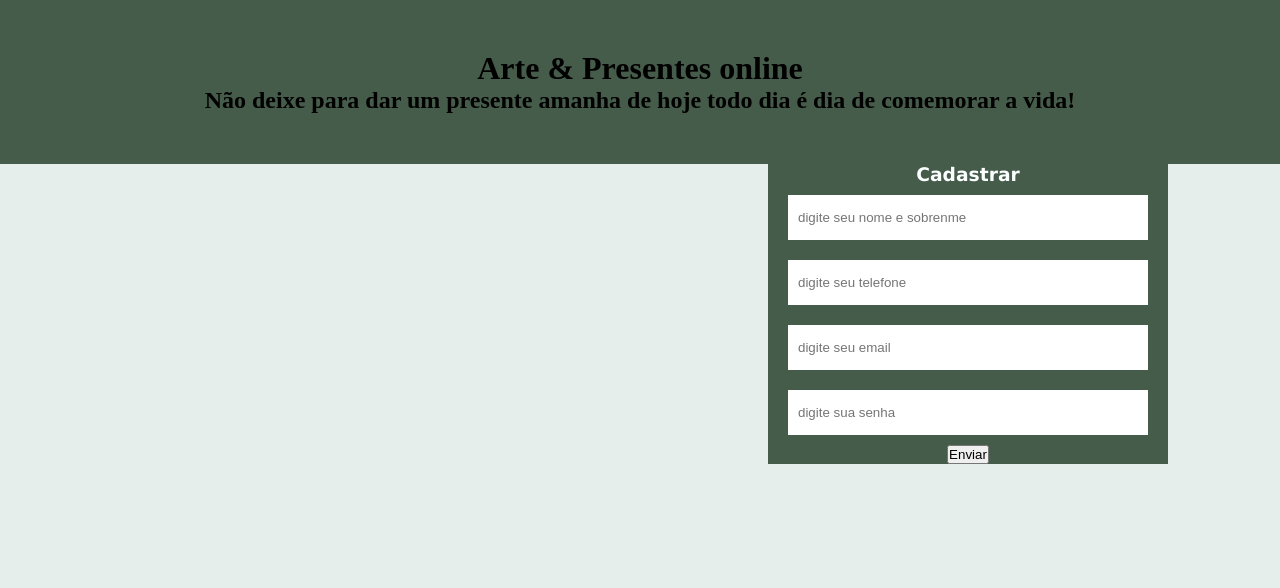
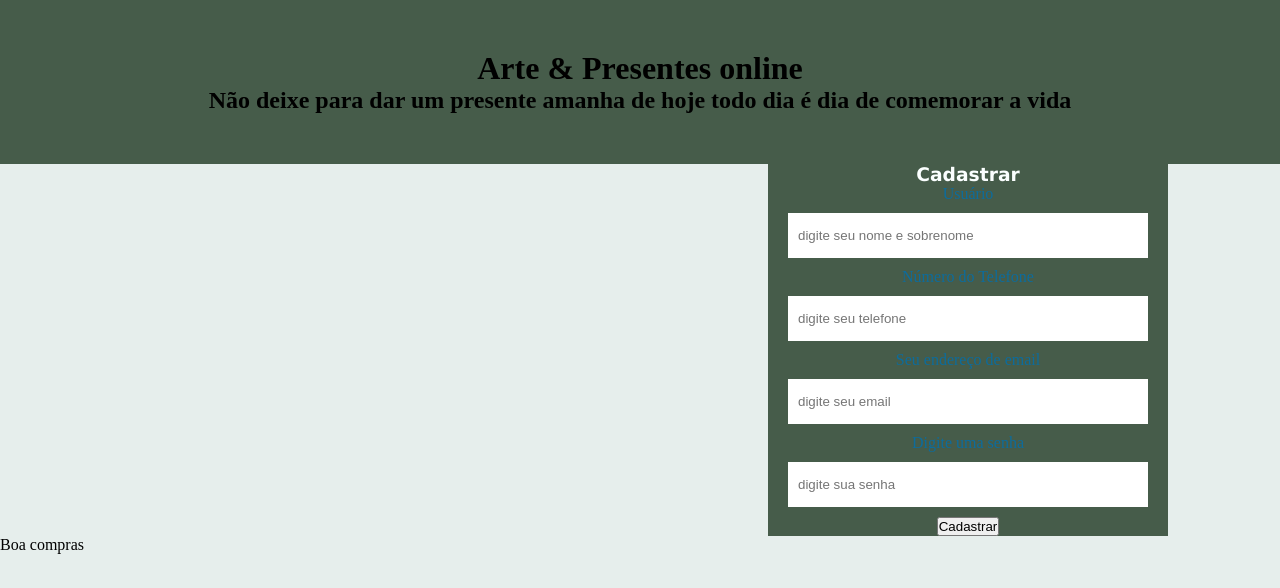
Before and after one commit to andreia22/ideias, a plain HTML site: page ideiasLandingPage/index.html in a window 1280 px wide. Drawn offline with Linux system fonts and the light colour scheme.

Commit message:
add prototipo

```diff
--- a/ideiasLandingPage/index.html
+++ b/ideiasLandingPage/index.html
@@ -4,29 +4,45 @@
     <meta charset="UTF-8">
     <meta name="viewport" content="width=device-width, initial-scale=1.0">
     <link rel="stylesheet"  href="stilo.css"/>
-    <title>Document</title>
+    <title>Documento</title>
 </head>
 <body>
-    <header id="cabecalho">
+<div class="conteiner"></div>
+ <header class="cabecalho">
    <h1>Arte & Presentes online</h1>
-   <h2>
-     Não deixe para dar um presente amanha de hoje todo dia é dia de comemorar a vida!
-     <!-- backgraud com imagem -->
-     <!-- carrocel com imagens de produtos em destaque-->
-   </h2>
-</header>
-<div id="carrocel">
-    <!--imagens em forma e carocel-->
-</div>
-<div>
-    <form>
+   <h2>Não deixe para dar um presente amanha de hoje todo dia é dia de comemorar a vida</h2>
+ </header>
+
+<div class="formulario">
+    <form method="post" action="">
         <h3>Cadastrar</h3>
-        <input type="text" name="Nome"  placeholder="digite seu nome e sobrenme"/>
+        <label for="username">Usuário</label>
+        <input type="text" name="Nome"  placeholder="digite seu nome e sobrenome"/>
+        <label for="Telefone">Número do Telefone</label>
         <input type="number" name="Telefone"  placeholder="digite seu telefone" maxlength="11"/>
+        <label for="email">Seu endereço de email</label>
         <input type="text" name="Email" placeholder="digite seu email" />
+        <label for="password">Digite uma senha</label>
         <input type="password" name="Email"placeholder="digite sua senha" maxlength="8"/>
-        <input type="submit" name="acao" value="Enviar" />
+        <input type="submit" name="acao" value="Cadastrar" />
     </form>
 </div>
+
+<footer class="rodape">
+    <p>Boa compras</p>
+</footer>
+</div>
+
+
+
+
+
+
+
+
+
+
+
+
 </body>
 </html>
```
